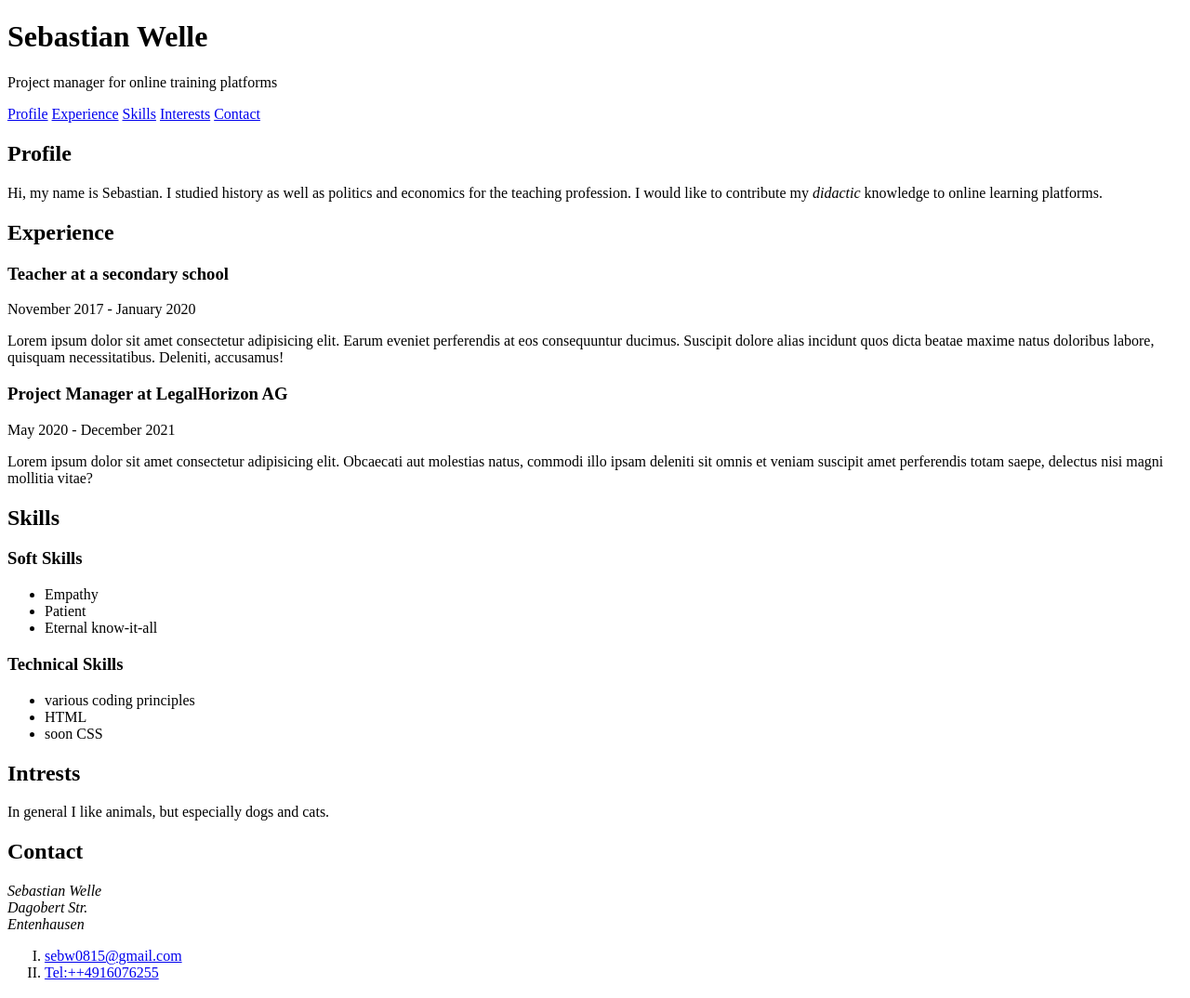
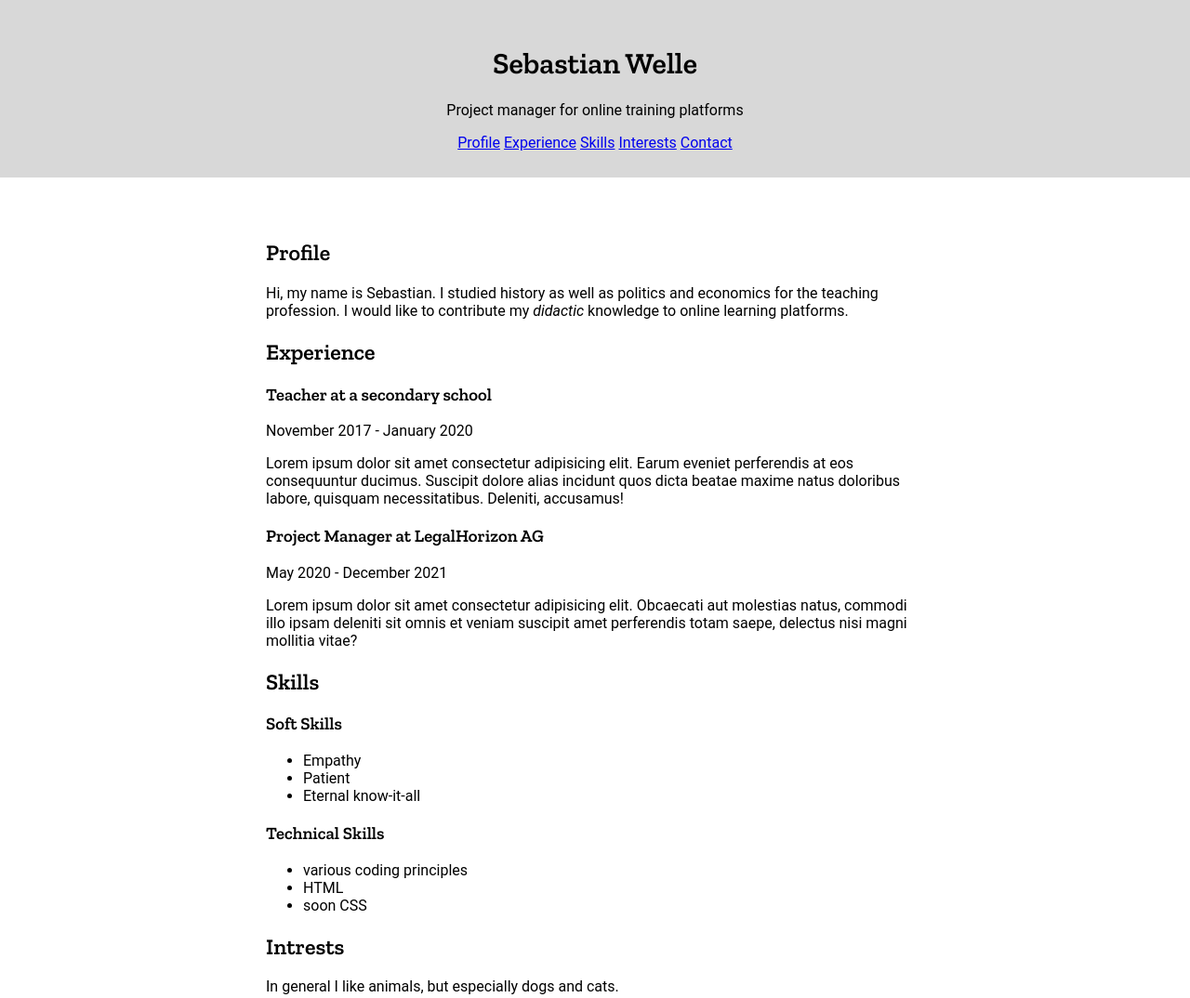
Before and after one commit to Seb-Welle/my-first-steps-on-html, a plain HTML site: page index.html in a window 1280 px wide. Shown: the top 1074 px of the page at 93% size. Drawn offline with nearby package versions, Linux system fonts and the light colour scheme.

Commit message:
first-css-styles

```diff
--- a/index.html
+++ b/index.html
@@ -1,14 +1,20 @@
 <!DOCTYPE html>
 <html lang="en">
   <head>
-    <meta charset="UTF-8" />
-    <meta http-equiv="X-UA-Compatible" content="IE=edge" />
+    <meta charset="UTF-8"/>
     <meta name="viewport" content="width=device-width, initial-scale=1.0" />
     <meta name="author" content="Sebastian Welle" />
+    <link rel="stylesheet" href="style.css">
+    <link rel="preconnect" href="https://fonts.googleapis.com">
+    <link rel="preconnect" href="https://fonts.gstatic.com" crossorigin>
+    <link href="https://fonts.googleapis.com/css2?family=Bree+Serif&family=Dancing+Script:wght@700&family=Lobster&family=Roboto+Slab&family=Zilla+Slab:ital,wght@1,500&display=swap" rel="stylesheet">
+    <link rel="preconnect" href="https://fonts.googleapis.com">
+    <link rel="preconnect" href="https://fonts.gstatic.com" crossorigin>
+    <link href="https://fonts.googleapis.com/css2?family=Bree+Serif&family=Dancing+Script:wght@700&family=Lobster&family=Roboto+Slab&family=Zilla+Slab:ital,wght@0,600;1,500&display=swap" rel="stylesheet">
     <meta name="description" content="My first description in html" />
     <title>my-first-step-with-html</title>
   </head>
-  <header>
+  <header class="header">
     <h1>Sebastian Welle</h1>
     <p>Project manager for online training platforms</p>
     <nav>
@@ -20,7 +26,7 @@
     </nav>
   </header>
   <body>
-    <main>
+    <main class="main">
       <article id="profile">
         <h2>Profile</h2>
         <p>
--- /dev/null
+++ b/style.css
@@ -0,0 +1,32 @@
+* {
+  box-sizing: border-box;
+}
+
+* {
+  font-family: "roboto", sans-serif;
+}
+
+h1,
+h2,
+h3,
+h4,
+h5,
+h6 {
+  font-family: "Zilla Slab", sans-serif;
+}
+
+body {
+  margin: 0px;
+}
+
+.header {
+  padding: 28px 16px;
+  text-align: center;
+  background-color: rgb(216, 216, 216);
+}
+
+.main {
+  max-width: 800px;
+  margin: 0 auto;
+  padding: 46px;
+}
```
